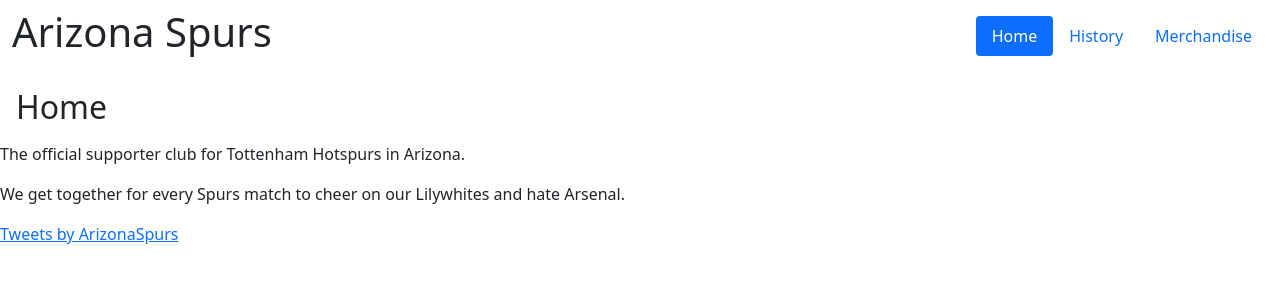
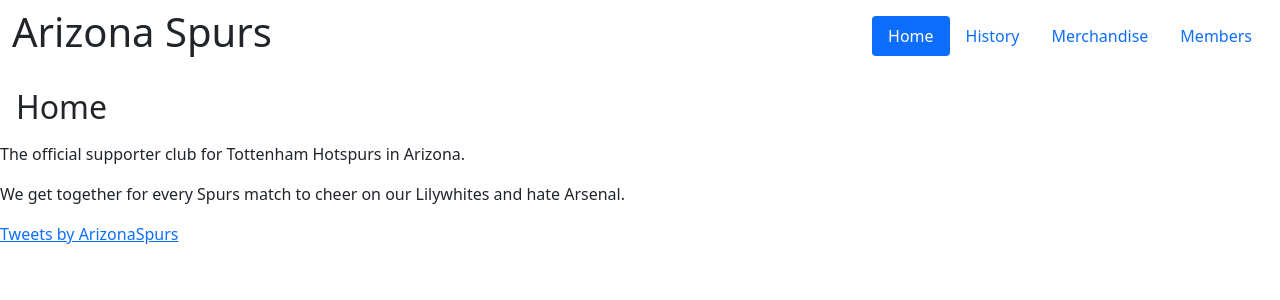
Before and after one commit to JMan4342/ArizonaSpurs, a React (Create React App) app: page / in a window 1280 px wide. Shown: the top 300 px of the page. Built offline with nearby package versions, Linux system fonts and the light colour scheme.

Commit message:
Add Member page to NavBar

```diff
--- a/src/components/NavBar.js
+++ b/src/components/NavBar.js
@@ -45,6 +45,18 @@
               Merchandise
             </a>
           </li>
+          <li className="nav-item link">
+            <a
+              href="#member"
+              onClick={() => handlePageChange("Member")}
+              // Check to see if the currentPage is `Blog`, and if so we use the active link class from bootstrap. Otherwise, we set it to a normal nav-link
+              className={
+                currentPage === "Member" ? "nav-link active" : "nav-link"
+              }
+            >
+              Members
+            </a>
+          </li>
         </ul>
       </div>
     </div>
```
